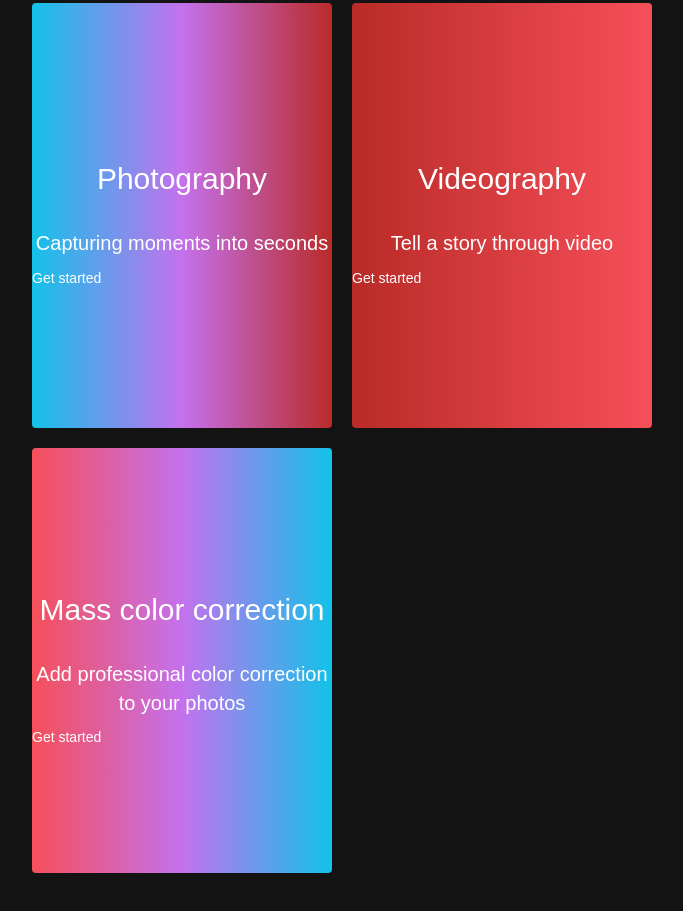
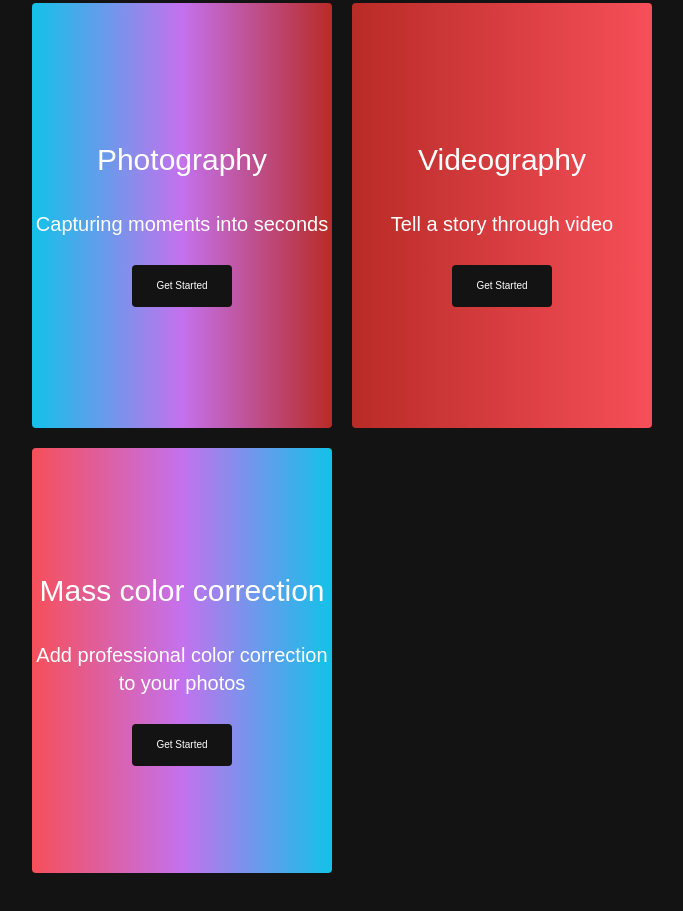
Before and after one commit to DavidJCus/Website-Project, a plain HTML site: page index.html in a window 1280 px wide. Shown: the part 2020-2931 px from the top of the page, without its empty margins (298-981 px from the left). Drawn offline with nearby package versions, Linux system fonts and the light colour scheme.

Commit message:
Finished services section

```diff
--- a/index.html
+++ b/index.html
@@ -78,17 +78,17 @@
             <div class="services_card">
                 <h2>Photography</h2>
                 <p>Capturing moments into seconds</p>
-                <div class="services_button">Get started</div>
+                <div class="services_button"><button>Get Started</button></div>
             </div>
             <div class="services_card">
                 <h2>Videography</h2>
                 <p>Tell a story through video</p>
-                <div class="services_button">Get started</div>
+                <div class="services_button"><button>Get Started</button></div>
             </div>
             <div class="services_card">
                 <h2>Mass color correction</h2>
                 <p>Add professional color correction to your photos</p>
-                <div class="services_button">Get started</div>
+                <div class="services_button"><button>Get Started</button></div>
             </div>
         </div>
     </div>
--- a/styles.css
+++ b/styles.css
@@ -514,7 +514,7 @@
     font-size: 20px;
 }
 
-.services_btn{
+.services_button{
     display: flex;
     justify-content: center;
     margin-top: 16px;
```
